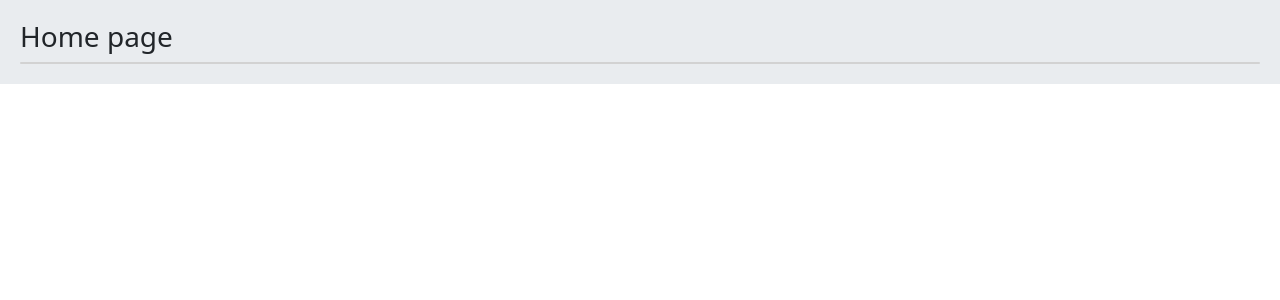
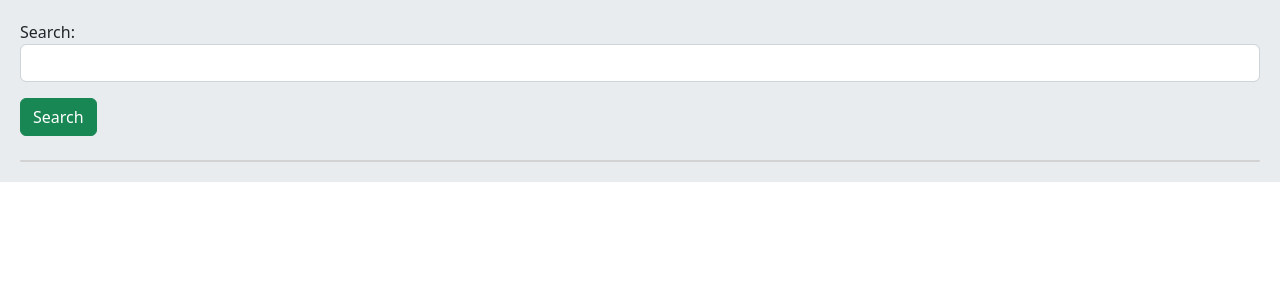
Before and after one commit to mohammadpagard/django-social-network, a Django app: page / in a window 1280 px wide. Shown: the part 56-356 px from the top of the page. Run offline with Django 4.2, Linux system fonts and the light colour scheme; data that the repository does not hold is empty.

Commit message:
Add title field(default value) & search

```diff
--- a/home/templates/home/index.html
+++ b/home/templates/home/index.html
@@ -3,7 +3,11 @@
 
 {% block content %}
 
-    <h3>Home page</h3>
+    <form action="" method="get">
+        {{ form.as_p }}
+        <button class="btn btn-success" type="submit">Search</button>
+    </form>
+    <br>
 
     <div class="card">
         {% for p in posts %}
--- a/home/views.py
+++ b/home/views.py
@@ -1,9 +1,18 @@
 from django.shortcuts import render
 from django.views import View
 from post.models import Post
+from post.forms import PostSearchForm
 
 
 class HomeView(View):
+    form_class = PostSearchForm
+
     def get(self, request):
         posts = Post.objects.all()
-        return render(request, 'home/index.html', {'posts': posts})
+        if request.GET.get('search'):
+            posts = posts.filter(body__icontains=request.GET['search'])
+
+        return render(request, 'home/index.html', {
+            'posts': posts,
+            'form': self.form_class
+        })
--- a/post/admin.py
+++ b/post/admin.py
@@ -4,8 +4,8 @@ from .models import Post, Comment, Like
 
 @admin.register(Post)
 class PostAdmin(admin.ModelAdmin):
-    list_display = ('user', 'slug', 'updated')
-    search_fields = ('body', 'slug')
+    list_display = ('user', 'title', 'updated')
+    search_fields = ('body', 'title')
     list_filter = ('updated', 'user')
     prepopulated_fields = {'slug': ('body',)}
     raw_id_fields = ('user',)
--- a/post/forms.py
+++ b/post/forms.py
@@ -33,3 +33,7 @@ class CommentReplyForm(forms.ModelForm):
                 'class': 'form-control p-4'
             }
         )}
+
+
+class PostSearchForm(forms.Form):
+    search = forms.CharField(widget=forms.TextInput(attrs={'class': 'form-control'}))
--- a/post/models.py
+++ b/post/models.py
@@ -5,6 +5,7 @@ from django.urls import reverse
 
 class Post(models.Model):
     user = models.ForeignKey(User, on_delete=models.CASCADE, related_name='posts')
+    title = models.CharField(max_length=150, default='post title')
     body = models.TextField()
     slug = models.SlugField()
     created = models.DateTimeField(auto_now_add=True)
```
Also changed, not shown: post/views.py (+6 -6 lines), post/migrations/0005_post_title.py (added).
